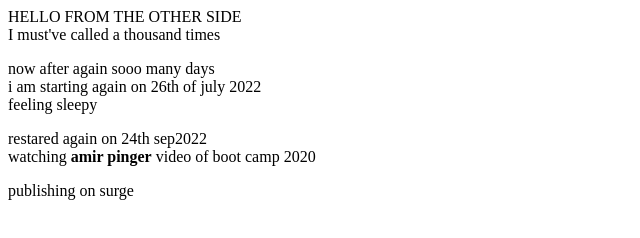
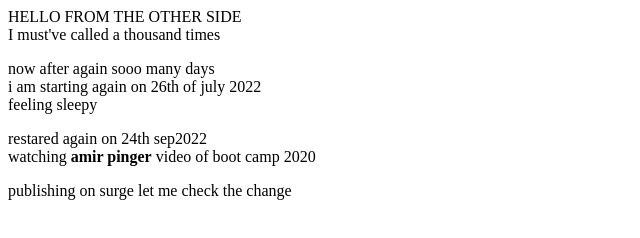
Before and after one commit to sheriluck/Bootcamp2020, a plain HTML site: page index.html in a window 1280 px wide. Shown: the whole page, without its empty margins (0-640 px from the left). Drawn offline with Linux system fonts and the light colour scheme.

Commit message:
cant see the change
trying to get the changed i have made

```diff
--- a/index.html
+++ b/index.html
@@ -16,6 +16,7 @@
             watching <b>amir pinger</b>  video of boot camp 2020
         </p>
         publishing on surge
+        let me check the change
     </div>
 
 </body>
```
